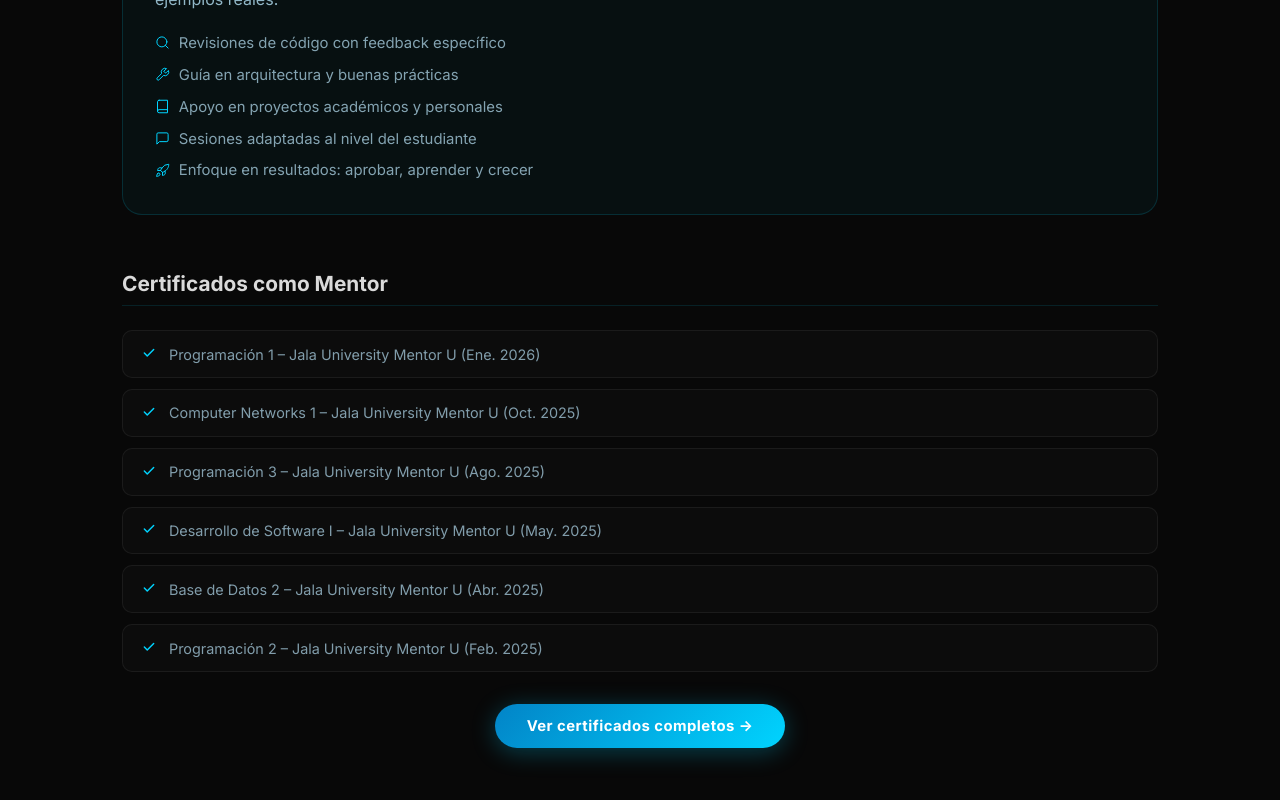
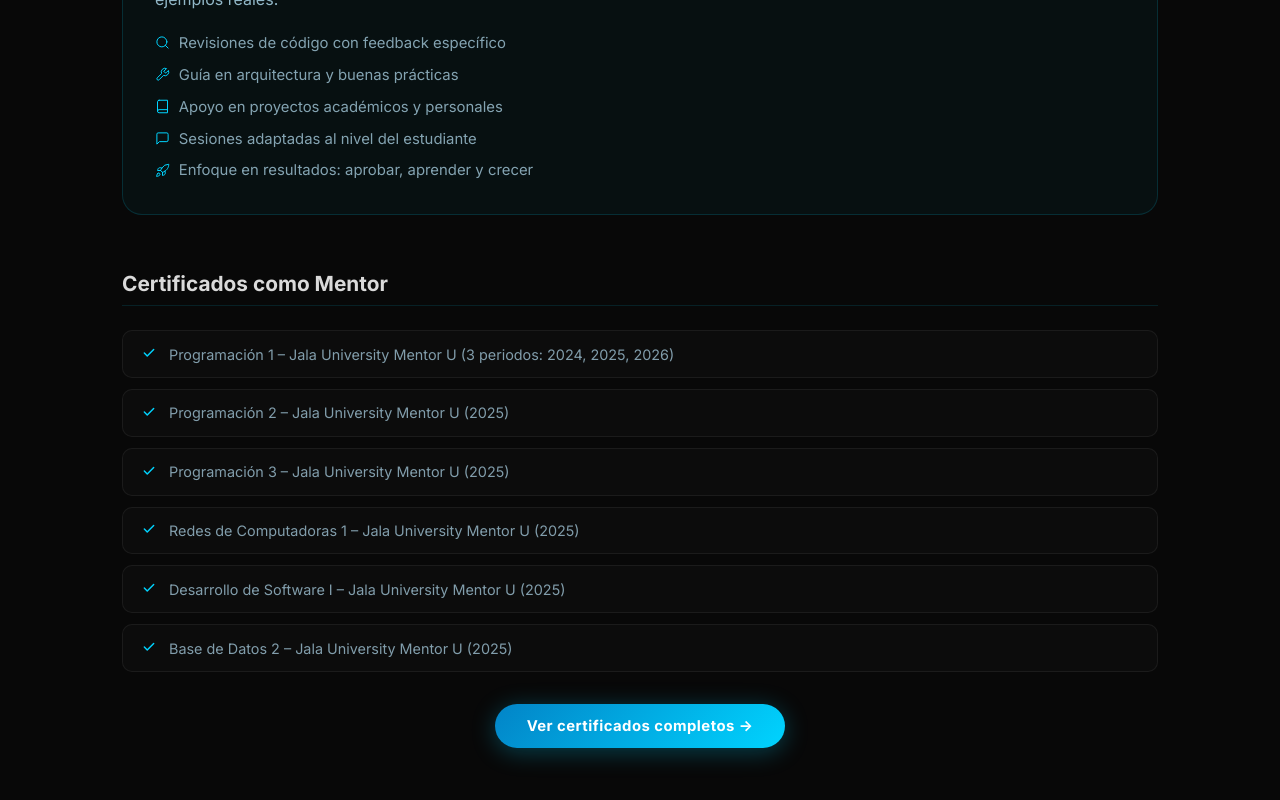
Before and after one commit to Senku-Dev-M/rodrigo-tech-portfolio-v2, a React (Vite) app: page /mentorias in a window 1280 px wide. Shown: the part 1204-2004 px from the top of the page. Built offline with nearby package versions, Linux system fonts and the light colour scheme.

Commit message:
Update certificates list

```diff
--- a/src/components/Mentorias/MentoringCertifications.jsx
+++ b/src/components/Mentorias/MentoringCertifications.jsx
@@ -3,12 +3,12 @@
 import Icon from '../Icon/Icon';
 
 const certifications = [
-    'Programación 1 – Jala University Mentor U (Ene. 2026)',
-    'Computer Networks 1 – Jala University Mentor U (Oct. 2025)',
-    'Programación 3 – Jala University Mentor U (Ago. 2025)',
-    'Desarrollo de Software I – Jala University Mentor U (May. 2025)',
-    'Base de Datos 2 – Jala University Mentor U (Abr. 2025)',
-    'Programación 2 – Jala University Mentor U (Feb. 2025)',
+    'Programación 1 – Jala University Mentor U (3 periodos: 2024, 2025, 2026)',
+    'Programación 2 – Jala University Mentor U (2025)',
+    'Programación 3 – Jala University Mentor U (2025)',
+    'Redes de Computadoras 1 – Jala University Mentor U (2025)',
+    'Desarrollo de Software I – Jala University Mentor U (2025)',
+    'Base de Datos 2 – Jala University Mentor U (2025)',
 ];
 
 export default function MentoringCertifications() {
--- a/src/components/Mentorias/MentoringStats.jsx
+++ b/src/components/Mentorias/MentoringStats.jsx
@@ -7,7 +7,7 @@
     const stats = [
         { iconName: 'calendar', value: '2+', label: t('mentoring.stat1') },
         { iconName: 'book', value: '6+', label: t('mentoring.stat2') },
-        { iconName: 'users', value: '100+', label: t('mentoring.stat3') },
+        { iconName: 'users', value: '50+', label: t('mentoring.stat3') },
         { iconName: 'star', value: '3×', label: t('mentoring.stat4') },
     ];
 
--- a/src/pages/MentoriasPage.jsx
+++ b/src/pages/MentoriasPage.jsx
@@ -145,7 +145,7 @@
                                             <span className="labs-empty__icon">🔍</span>
                                             <p className="labs-empty__title">{t('mentoring.emptyTitle')}</p>
                                             <p className="labs-empty__desc">
-                                                {t('mentoring.emptyDesc')}<br/>
+                                                {t('mentoring.emptyDesc')}<br />
                                                 {t('mentoring.emptyHint')}
                                             </p>
                                         </motion.div>
```
